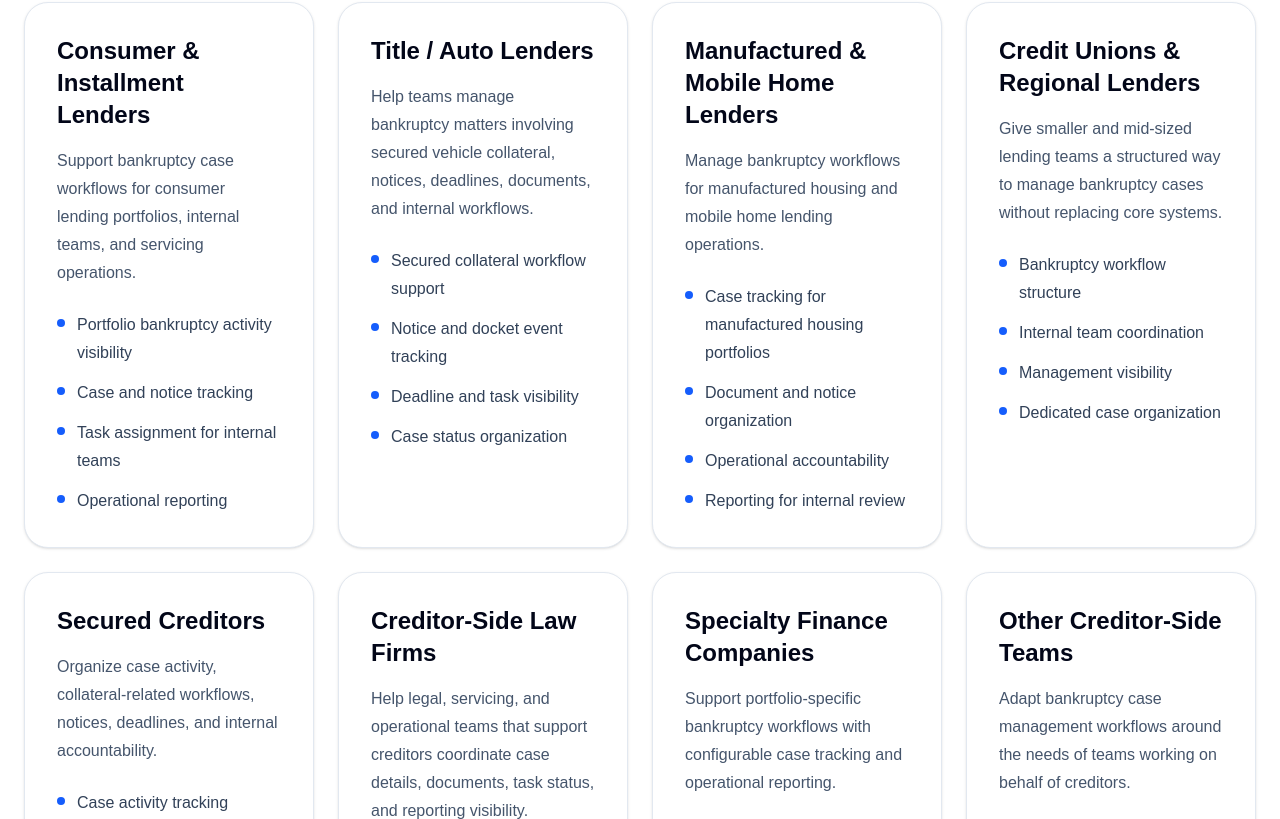
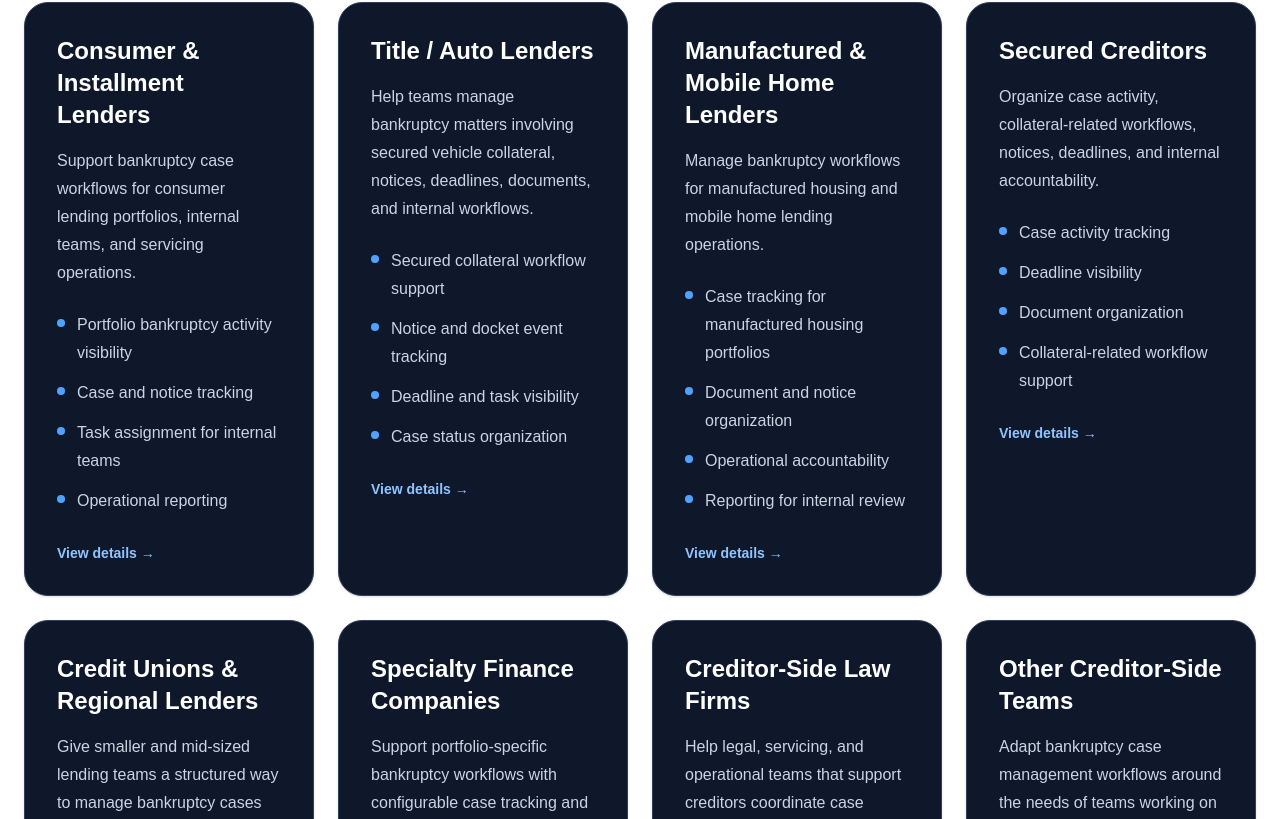
Before and after one commit to drumholliday/bc-website-redesign, a Next.js app: page /industries in a window 1280 px wide. Shown: the part 1021-1840 px from the top of the page. Built offline with nearby package versions, Linux system fonts and the light colour scheme.

Commit message:
Refine solution pages and industry navigation

```diff
--- a/app/industries/[slug]/page.tsx
+++ b/app/industries/[slug]/page.tsx
@@ -182,7 +182,7 @@ const industryPages: Record<string, IndustryDetailPage> = {
     ],
   },
 
-  "title-auto-lenders": {
+    "title-auto-lenders": {
     eyebrow: "Title / Auto Lenders",
     title: "Bankruptcy workflow support for title and auto lending operations.",
     description:
@@ -223,8 +223,48 @@ const industryPages: Record<string, IndustryDetailPage> = {
       },
     ],
   },
-
-  "manufactured-mobile-home-lenders": {
+  "secured-creditors": {
+    eyebrow: "Secured Creditors",
+    title: "Bankruptcy workflow support for secured creditor operations.",
+    description:
+      "Bankruptcy Control helps secured creditors organize case activity, collateral-related workflows, notices, deadlines, documents, tasks, and internal reporting.",
+    sections: [
+      {
+        title: "Case Activity Tracking",
+        description:
+          "Track bankruptcy case activity tied to secured claims, accounts, collateral, and operational follow-up.",
+        items: [
+          "Case status visibility",
+          "Secured claim workflow support",
+          "Account and matter organization",
+          "Activity history",
+        ],
+      },
+      {
+        title: "Collateral-Related Workflows",
+        description:
+          "Support workflows involving collateral, notices, deadlines, documents, and case updates.",
+        items: [
+          "Collateral-related task tracking",
+          "Notice review support",
+          "Deadline visibility",
+          "Document organization",
+        ],
+      },
+      {
+        title: "Operational Accountability",
+        description:
+          "Help teams understand what needs follow-up, who owns the next step, and where each matter stands.",
+        items: [
+          "Task ownership",
+          "Workflow visibility",
+          "Management review support",
+          "Operational reporting",
+        ],
+      },
+    ],
+  },
+    "manufactured-mobile-home-lenders": {
     eyebrow: "Manufactured & Mobile Home Lenders",
     title:
       "Bankruptcy workflow support for manufactured and mobile home lending.",
@@ -266,7 +306,6 @@ const industryPages: Record<string, IndustryDetailPage> = {
       },
     ],
   },
-
   "credit-unions-regional-lenders": {
     eyebrow: "Credit Unions & Regional Lenders",
     title:
--- a/app/industries/page.tsx
+++ b/app/industries/page.tsx
@@ -1,17 +1,22 @@
+import Link from "next/link";
 import { Button } from "@/components/ui/Button";
 
 /*
-  Industries page content data.
+  Industries page.
 
-  These cards describe the main audience groups Bankruptcy Control may serve.
-  Keeping this information in an array makes it easier to update the page as
-  the business confirms which industries and client types should be emphasized.
+  This page gives visitors a broad overview of the creditor-side
+  organizations Bankruptcy Control is designed to support.
+
+  Each card links to a more specific industry detail page using the
+  dynamic /industries/[slug] route.
 */
+
 const industries = [
   {
     title: "Consumer & Installment Lenders",
     description:
       "Support bankruptcy case workflows for consumer lending portfolios, internal teams, and servicing operations.",
+    href: "/industries/consumer-installment-lenders",
     items: [
       "Portfolio bankruptcy activity visibility",
       "Case and notice tracking",
@@ -23,6 +28,7 @@ const industries = [
     title: "Title / Auto Lenders",
     description:
       "Help teams manage bankruptcy matters involving secured vehicle collateral, notices, deadlines, documents, and internal workflows.",
+    href: "/industries/title-auto-lenders",
     items: [
       "Secured collateral workflow support",
       "Notice and docket event tracking",
@@ -34,6 +40,7 @@ const industries = [
     title: "Manufactured & Mobile Home Lenders",
     description:
       "Manage bankruptcy workflows for manufactured housing and mobile home lending operations.",
+    href: "/industries/manufactured-mobile-home-lenders",
     items: [
       "Case tracking for manufactured housing portfolios",
       "Document and notice organization",
@@ -42,9 +49,22 @@ const industries = [
     ],
   },
   {
+    title: "Secured Creditors",
+    description:
+      "Organize case activity, collateral-related workflows, notices, deadlines, and internal accountability.",
+    href: "/industries/secured-creditors",
+    items: [
+      "Case activity tracking",
+      "Deadline visibility",
+      "Document organization",
+      "Collateral-related workflow support",
+    ],
+  },
+  {
     title: "Credit Unions & Regional Lenders",
     description:
       "Give smaller and mid-sized lending teams a structured way to manage bankruptcy cases without replacing core systems.",
+    href: "/industries/credit-unions-regional-lenders",
     items: [
       "Bankruptcy workflow structure",
       "Internal team coordination",
@@ -53,20 +73,22 @@ const industries = [
     ],
   },
   {
-    title: "Secured Creditors",
+    title: "Specialty Finance Companies",
     description:
-      "Organize case activity, collateral-related workflows, notices, deadlines, and internal accountability.",
+      "Support portfolio-specific bankruptcy workflows with configurable case tracking and operational reporting.",
+    href: "/industries/specialty-finance-companies",
     items: [
-      "Case activity tracking",
-      "Deadline visibility",
-      "Document organization",
-      "Collateral-related workflow support",
+      "Configurable workflow support",
+      "Case and account organization",
+      "Notice review process support",
+      "Operational reporting",
     ],
   },
   {
     title: "Creditor-Side Law Firms",
     description:
       "Help legal, servicing, and operational teams that support creditors coordinate case details, documents, task status, and reporting visibility.",
+    href: "/industries/creditor-side-law-firms",
     items: [
       "Case detail coordination",
       "Document and deadline tracking",
@@ -75,20 +97,10 @@ const industries = [
     ],
   },
   {
-    title: "Specialty Finance Companies",
-    description:
-      "Support portfolio-specific bankruptcy workflows with configurable case tracking and operational reporting.",
-    items: [
-      "Configurable workflow support",
-      "Case and account organization",
-      "Notice review process support",
-      "Operational reporting",
-    ],
-  },
-  {
     title: "Other Creditor-Side Teams",
     description:
       "Adapt bankruptcy case management workflows around the needs of teams working on behalf of creditors.",
+    href: "/industries/other-creditor-side-teams",
     items: [
       "Flexible workflow structure",
       "Case and notice visibility",
@@ -97,23 +109,10 @@ const industries = [
     ],
   },
 ];
-/*
-  Industries page.
 
-  The homepage briefly identifies who Bankruptcy Control serves.
-  This page expands that message so visitors can quickly see whether their
-  organization type fits the platform's intended audience.
-*/
 export default function IndustriesPage() {
   return (
     <main className="bg-white text-slate-950">
-      {/*
-        PAGE HERO
-
-        This section clearly establishes that Bankruptcy Control is for the
-        creditor side of bankruptcy operations, not debtor-side consumer filing
-        workflows.
-      */}
       <section className="bg-gradient-to-br from-white via-slate-50 to-blue-50 px-6 py-20 sm:py-24">
         <div className="mx-auto max-w-7xl">
           <p className="mb-5 inline-flex rounded-full border border-blue-200 bg-blue-50 px-5 py-2.5 text-sm font-semibold uppercase tracking-[0.16em] text-blue-700">
@@ -134,13 +133,6 @@ export default function IndustriesPage() {
               </p>
             </div>
 
-            {/*
-              Audience clarification card.
-
-              This card helps prevent confusion by explaining that
-              Bankruptcy Control is not debtor-side software and is not meant
-              to replace every system an organization already uses.
-            */}
             <div className="rounded-3xl border border-slate-200 bg-white p-7 shadow-sm">
               <h2 className="text-2xl font-semibold text-slate-950">
                 Focused on the creditor side
@@ -161,13 +153,6 @@ export default function IndustriesPage() {
         </div>
       </section>
 
-      {/*
-        INDUSTRY CARD GRID
-
-        These cards describe the most likely customer groups. The copy should
-        stay broad enough to avoid overpromising industry-specific features
-        until the owner confirms exact capabilities and target markets.
-      */}
       <section className="px-6 py-20">
         <div className="mx-auto max-w-7xl">
           <div className="max-w-3xl">
@@ -188,39 +173,37 @@ export default function IndustriesPage() {
 
           <div className="mt-12 grid gap-6 md:grid-cols-2 xl:grid-cols-4">
             {industries.map((industry) => (
-              <div
+              <Link
                 key={industry.title}
-                className="rounded-3xl border border-slate-200 bg-white p-8 shadow-sm transition hover:border-blue-200 hover:shadow-md"
+                href={industry.href}
+                className="group block rounded-3xl border border-slate-700 bg-slate-900 p-8 shadow-sm transition duration-200 hover:-translate-y-1 hover:border-blue-400 hover:bg-slate-800 hover:shadow-xl"
               >
-                <h3 className="text-2xl font-semibold text-slate-950">
+                <h3 className="text-2xl font-semibold text-white">
                   {industry.title}
                 </h3>
 
-                <p className="mt-4 text-base leading-7 text-slate-600">
+                <p className="mt-4 text-base leading-7 text-slate-300">
                   {industry.description}
                 </p>
 
-                <ul className="mt-6 space-y-3 text-base leading-7 text-slate-700">
+                <ul className="mt-6 space-y-3 text-base leading-7 text-slate-300">
                   {industry.items.map((item) => (
                     <li key={item} className="flex gap-3">
-                      <span className="mt-2 h-2 w-2 shrink-0 rounded-full bg-blue-600" />
+                      <span className="mt-2 h-2 w-2 shrink-0 rounded-full bg-blue-400" />
                       <span>{item}</span>
                     </li>
                   ))}
                 </ul>
-              </div>
+
+                <p className="mt-7 text-sm font-semibold text-blue-300 transition group-hover:translate-x-1 group-hover:text-blue-200">
+                  View details →
+                </p>
+              </Link>
             ))}
           </div>
         </div>
       </section>
 
-      {/*
-        POSITIONING SECTION
-
-        This section reinforces that Bankruptcy Control is not only an alert
-        or monitoring tool. It helps manage the work that follows bankruptcy
-        activity detection.
-      */}
       <section className="bg-slate-950 px-6 py-20 text-white">
         <div className="mx-auto grid max-w-7xl gap-10 lg:grid-cols-[0.9fr_1.1fr] lg:items-center">
           <div>
@@ -260,12 +243,6 @@ export default function IndustriesPage() {
         </div>
       </section>
 
-      {/*
-        FINAL CTA
-
-        Repeats the demo request path at the end of the page so visitors do not
-        need to scroll back to the top after reading the industry overview.
-      */}
       <section className="px-6 py-20">
         <div className="mx-auto max-w-4xl rounded-[2rem] border border-blue-200 bg-blue-50 p-8 text-center shadow-sm">
           <h2 className="text-3xl font-semibold tracking-tight text-slate-950">
--- a/components/layout/Navbar.tsx
+++ b/components/layout/Navbar.tsx
@@ -130,6 +130,18 @@ const navGroups: NavGroup[] = [
             description:
               "Manage secured account issues, notices, and follow-up.",
           },
+          {
+            label: "Manufactured & Mobile Home Lenders",
+            href: "/industries/manufactured-mobile-home-lenders",
+            description:
+              "Track cases involving collateral, notices, and court activity.",
+          },
+          {
+            label: "Secured Creditors",
+            href: "/industries/secured-creditors",
+            description:
+              "Organize collateral-related case activity, notices, and deadlines.",
+          },
         ],
       },
       {
@@ -140,12 +152,6 @@ const navGroups: NavGroup[] = [
             href: "/industries/financial-organizations",
             description:
               "Review bankruptcy workflow support for financial organizations.",
-          },
-          {
-            label: "Manufactured & Mobile Home Lenders",
-            href: "/industries/manufactured-mobile-home-lenders",
-            description:
-              "Track cases involving collateral, notices, and court activity.",
           },
           {
             label: "Credit Unions & Regional Lenders",
--- a/data/industries.ts
+++ b/data/industries.ts
@@ -5,48 +5,48 @@ export const industries = [
     title: "Consumer & Installment Lenders",
     description:
       "Support bankruptcy case workflows for consumer lending portfolios, internal teams, and servicing operations.",
-    href: "/industries/lenders-creditors",
+    href: "/industries/consumer-installment-lenders",
   },
   {
     title: "Title / Auto Lenders",
     description:
       "Help teams manage bankruptcy matters involving secured vehicle collateral, notices, deadlines, documents, and internal workflows.",
-    href: "/industries/lenders-creditors",
+    href: "/industries/title-auto-lenders",
   },
   {
     title: "Manufactured & Mobile Home Lenders",
     description:
       "Manage bankruptcy workflows for manufactured housing and mobile home lending operations.",
-    href: "/industries/financial-organizations",
+    href: "/industries/manufactured-mobile-home-lenders",
+  },
+  {
+    title: "Secured Creditors",
+    description:
+      "Organize case activity, collateral-related workflows, notices, deadlines, and internal accountability.",
+    href: "/industries/secured-creditors",
   },
   {
     title: "Credit Unions & Regional Lenders",
     description:
       "Give smaller and mid-sized lending teams a structured way to manage bankruptcy cases without replacing core systems.",
-    href: "/industries/financial-organizations",
+    href: "/industries/credit-unions-regional-lenders",
   },
   {
-    title: "Secured Creditors",
+    title: "Specialty Finance Companies",
     description:
-      "Organize case activity, collateral-related workflows, notices, deadlines, and internal accountability.",
-    href: "/industries/lenders-creditors",
+      "Support portfolio-specific bankruptcy workflows with configurable case tracking and operational reporting.",
+    href: "/industries/specialty-finance-companies",
   },
   {
     title: "Creditor-Side Law Firms",
     description:
       "Help legal, servicing, and operational teams that support creditors coordinate case details, documents, task status, and reporting visibility.",
-    href: "/industries/supporting-firms",
-  },
-  {
-    title: "Specialty Finance Companies",
-    description:
-      "Support portfolio-specific bankruptcy workflows with configurable case tracking and operational reporting.",
-    href: "/industries/financial-organizations",
+    href: "/industries/creditor-side-law-firms",
   },
   {
     title: "Other Creditor-Side Teams",
     description:
       "Adapt bankruptcy case management workflows around the needs of teams working on behalf of creditors.",
-    href: "/industries/supporting-firms",
+    href: "/industries/other-creditor-side-teams",
   },
 ];
```
